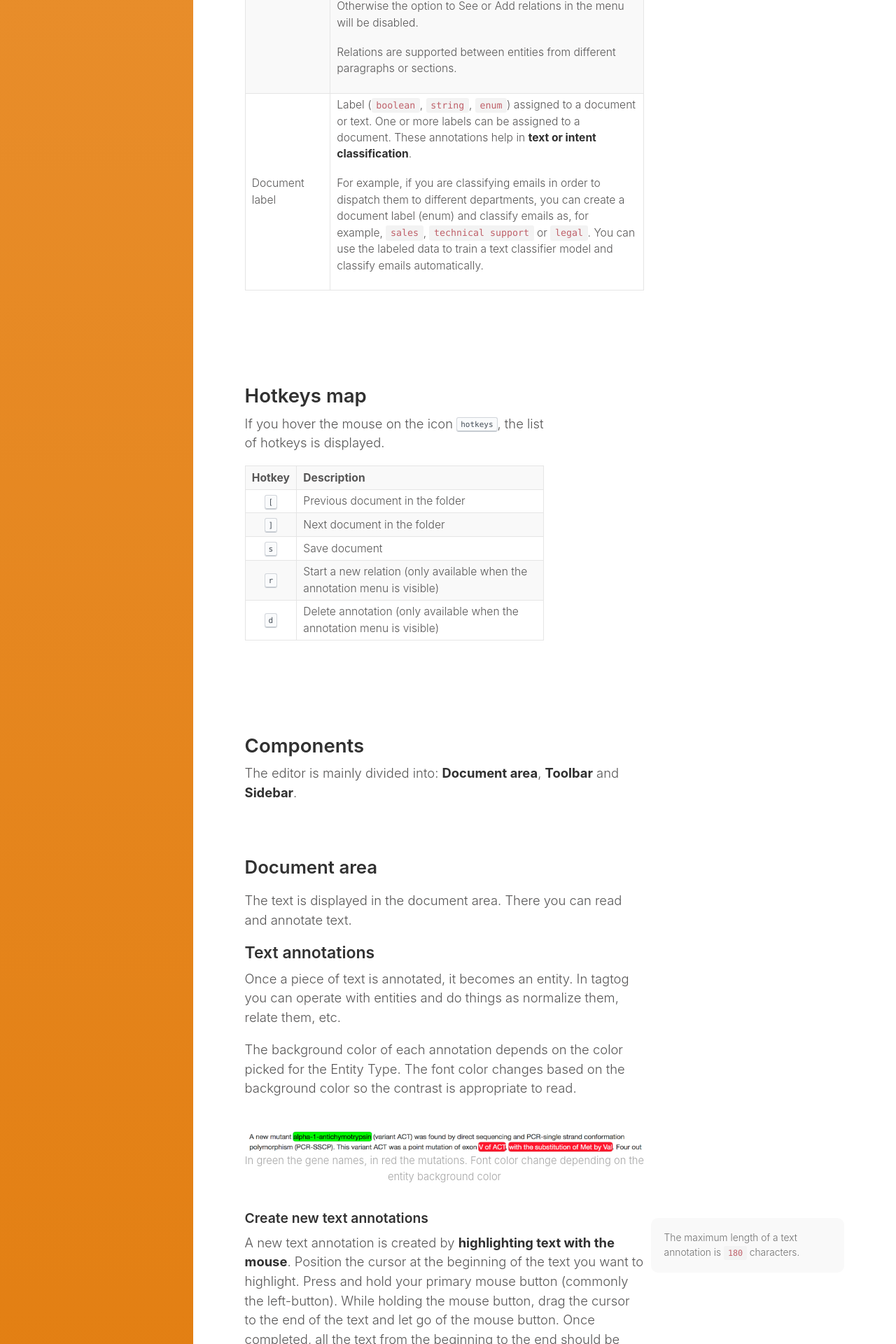
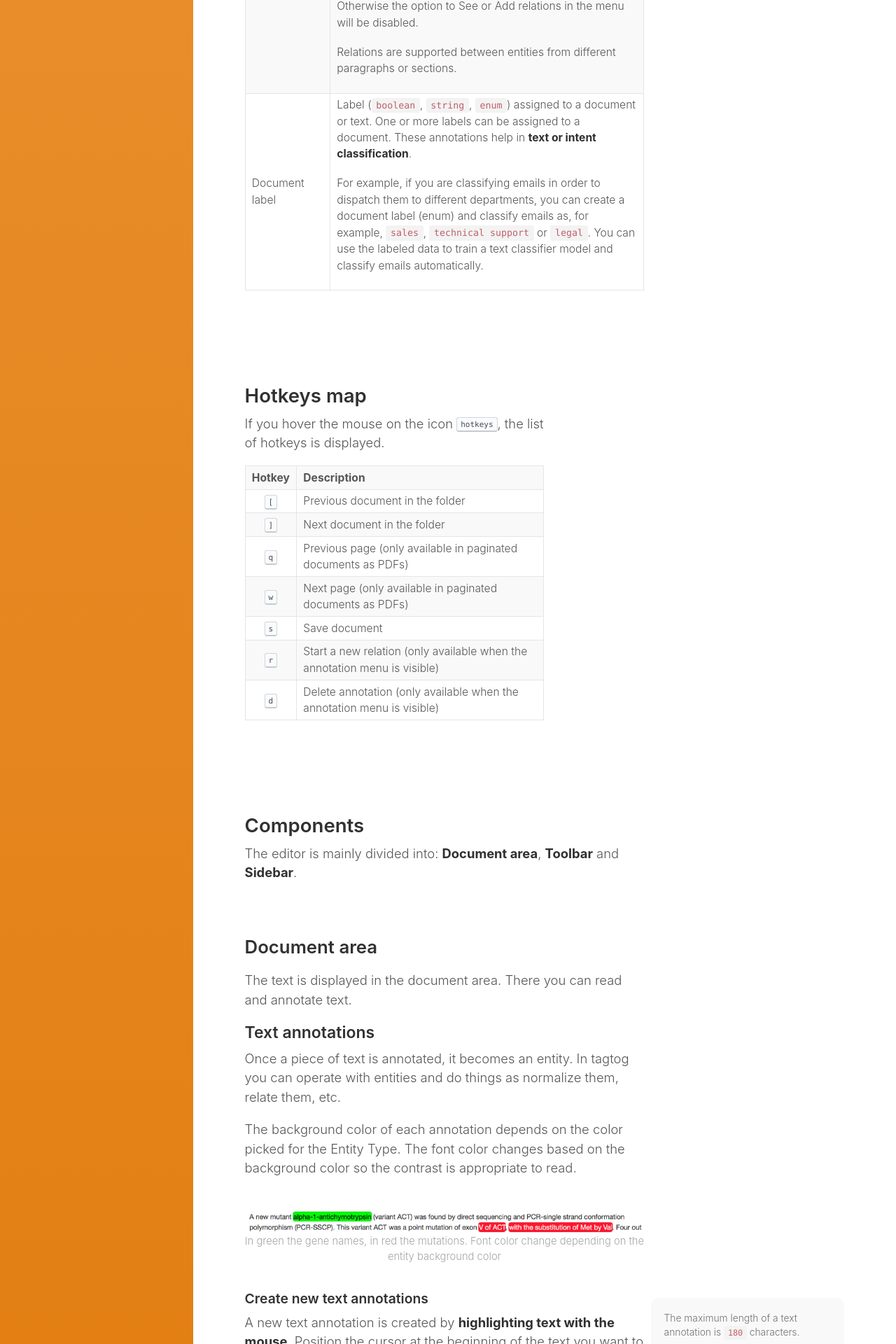
Before and after one commit to tagtogorg/tagtog-doc, a Jekyll site: the page built from webeditor.md, in a window 1280 px wide. Shown: the part 3080-5000 px from the top of the page at 70% size. Built offline with Jekyll 4.4.1, drawn with Linux system fonts in a browser that asks for light colours; nearby versions of some CDN libraries.

Commit message:
Add hotkeys for previous/next page in paginated docs

```diff
--- a/webeditor.md
+++ b/webeditor.md
@@ -83,6 +83,14 @@ toc: true
       <tr>
         <td class="centered"><kbd>]</kbd></td>
         <td>Next document in the folder</td>
+      </tr>
+      <tr>
+        <td class="centered"><kbd>q</kbd></td>
+        <td>Previous page (only available in paginated documents as PDFs)</td>
+      </tr>
+      <tr>
+        <td class="centered"><kbd>w</kbd></td>
+        <td>Next page (only available in paginated documents as PDFs)</td>
       </tr>
       <tr>
         <td class="centered"><kbd>s</kbd></td>
```
